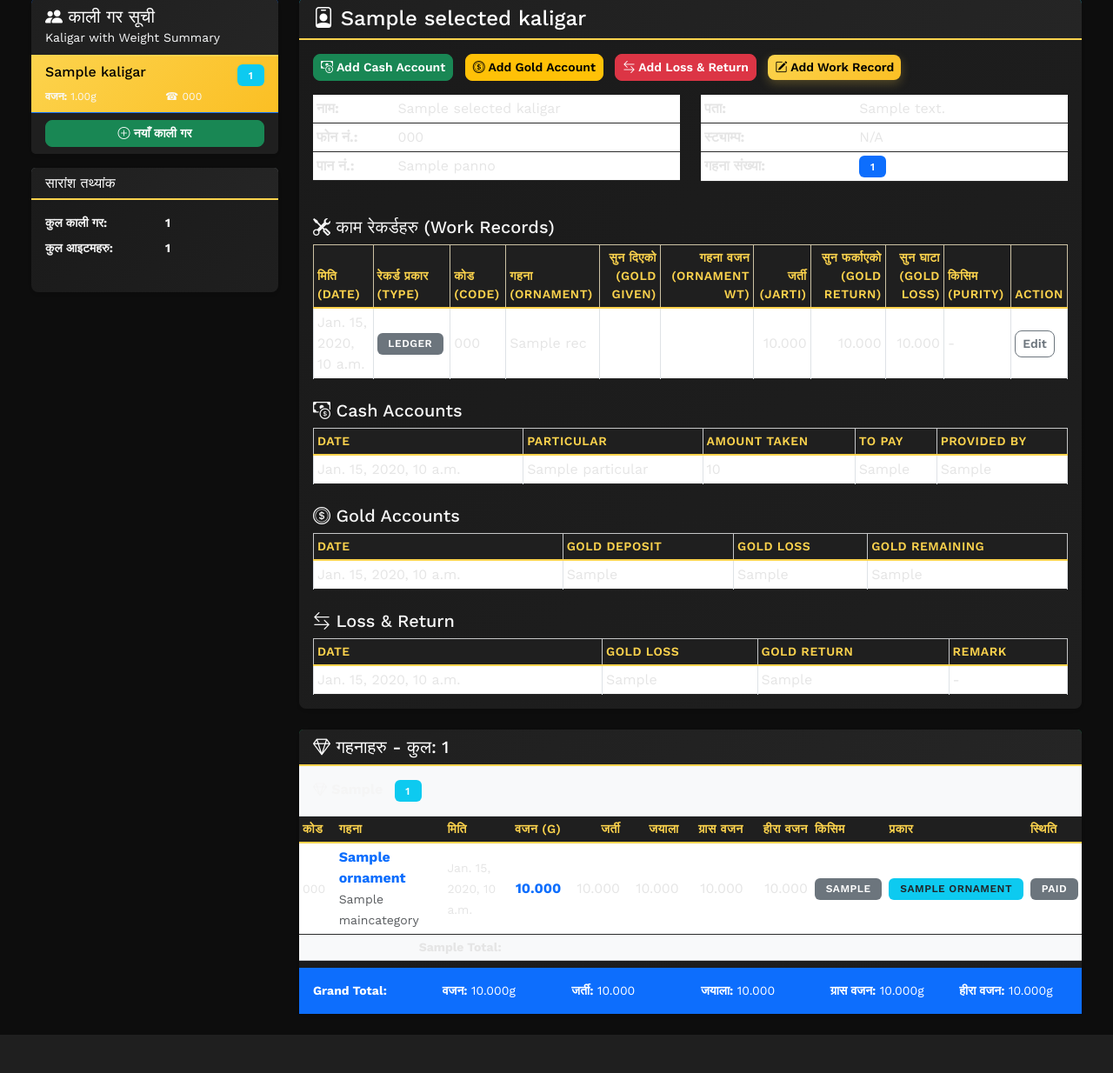
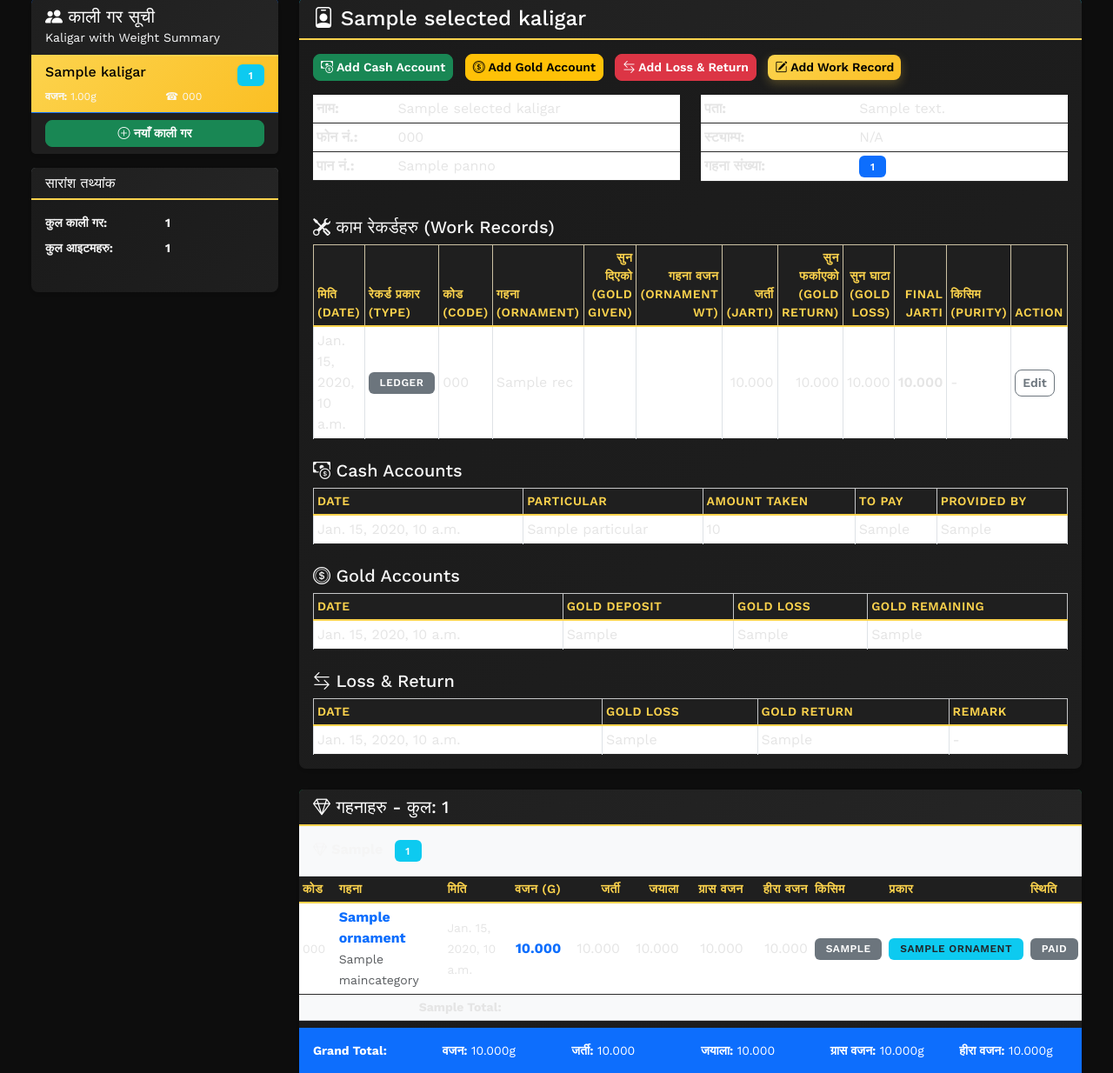
Before and after one commit to RNSAINJU/nirmalajewellers, a Django app: template ornament/templates/ornament/kaligar_list.html in a window 1280 px wide. Shown: the part 87-1321 px from the top of the page at 87% size. Before the commit the page ends 1277 px from the top, so only its background shows below. Run offline with Django 5.2, Linux system fonts and the light colour scheme; the template is opened without the code that fills it: most values are stand-ins (such as "Sample title", 1, 10 or a date in 2020); some libraries are stand-ins or nearby versions.

Commit message:
changes to kaligar

```diff
--- a/ornament/templates/ornament/kaligar_list.html
+++ b/ornament/templates/ornament/kaligar_list.html
@@ -158,6 +158,7 @@
                                             <th class="text-end">जर्ती (Jarti)</th>
                                             <th class="text-end">सुन फर्काएको (Gold Return)</th>
                                             <th class="text-end">सुन घाटा (Gold Loss)</th>
+                                            <th class="text-end">Final Jarti</th>
                                             <th>किसिम (Purity)</th>
                                             <th>Action</th>
                                         </tr>
@@ -180,6 +181,7 @@
                                             <td class="text-end">{{ rec.jarti|default:"-"|floatformat:3 }}</td>
                                             <td class="text-end">{{ rec.gold_return|default:"-"|floatformat:3 }}</td>
                                             <td class="text-end">{{ rec.gold_loss|default:"-"|floatformat:3 }}</td>
+                                            <td class="text-end fw-semibold">{{ rec.final_jarti|floatformat:3 }}</td>
                                             <td>{{ rec.purity_label|default:"-" }}</td>
                                             <td>
                                                 {% if rec.record_type == 'ornament' %}
--- a/ornament/views.py
+++ b/ornament/views.py
@@ -1585,6 +1585,7 @@ def kaligar_list(request):
                     'jarti': ornament.jarti,
                     'gold_return': linked_record.gold_return if linked_record else None,
                     'gold_loss': linked_record.gold_loss if linked_record else None,
+                    'final_jarti': (ornament.jarti or Decimal('0')) - ((linked_record.gold_loss if linked_record else Decimal('0')) or Decimal('0')),
                     'purity_label': ornament.get_type_display(),
                 })
 
@@ -1603,6 +1604,7 @@ def kaligar_list(request):
                     'jarti': rec.jarti,
                     'gold_return': rec.gold_return,
                     'gold_loss': rec.gold_loss,
+                    'final_jarti': (rec.jarti or Decimal('0')) - (rec.gold_loss or Decimal('0')),
                     'purity_label': rec.get_gold_purity_display(),
                 })
         except Kaligar.DoesNotExist:
```
